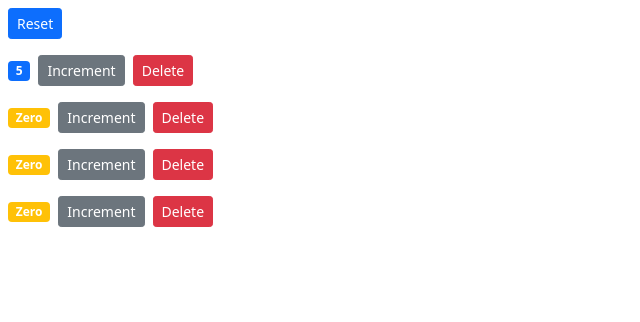
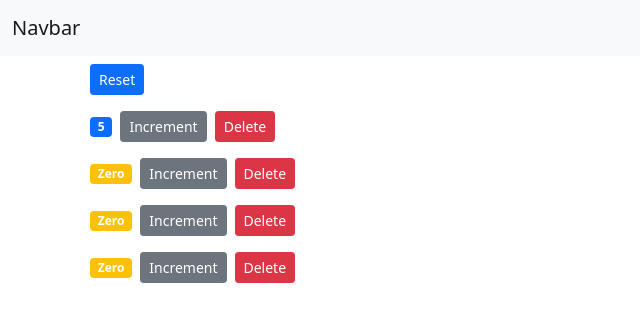
Before and after one commit to jamiul/react-docker, a React (Create React App) app in the folder frontend/: page / in a window 1280 px wide. Shown: the top 322 px of the page, without its empty margins (0-640 px from the left). Built offline with nearby package versions, Linux system fonts and the light colour scheme.

Commit message:
Multiple components in snyc

```diff
--- a/frontend/src/App.js
+++ b/frontend/src/App.js
@@ -1,25 +1,19 @@
-import logo from './logo.svg';
 import './App.css';
+import NavBar from './components/navbar';
+import Counters from './components/counters';
+import React from 'react';
 
-function App() {
-  return (
-    <div className="App">
-      <header className="App-header">
-        <img src={logo} className="App-logo" alt="logo" />
-        <p>
-          Edit <code>src/App.js</code> and save to reload.
-        </p>
-        <a
-          className="App-link"
-          href="https://reactjs.org"
-          target="_blank"
-          rel="noopener noreferrer"
-        >
-          Let's start
-        </a>
-      </header>
-    </div>
-  );
+class App extends React.Component {
+  render() {
+    return (
+      <React.Fragment>
+        <NavBar />
+        <main className="container">
+          <Counters />
+        </main>
+      </React.Fragment>
+    );
+  }
 }
 
 export default App;
--- a/frontend/src/components/counter.jsx
+++ b/frontend/src/components/counter.jsx
@@ -14,7 +14,7 @@ class Counter extends React.Component {
                 <button
                     onClick={ () => this.props.onDelete(this.props.counter.id) }
                     className='btn btn-danger btn-sm m-2'
-                >
+                    >
                     Delete
                 </button>
             </div>
--- a/frontend/src/components/counters.jsx
+++ b/frontend/src/components/counters.jsx
@@ -7,7 +7,7 @@ class Counters extends React.Component {
             { id: 1, value: 5 },
             { id: 2, value: 0 },
             { id: 3, value: 0 },
-            { id: 4, value: 0 }
+            { id: 4, value: 0 },
         ]
     };
     handleIncrement = counter => {
@@ -40,14 +40,12 @@ class Counters extends React.Component {
                     Reset
                 </button>
                 {this.state.counters.map(counter => (
-                    console.log(counter),
                     <Counter
                         key={counter.id}
                         onDelete={this.handleDelete}
                         onIncrement={this.handleIncrement}
                         counter={counter}
                         >
-                    <h4>Title</h4>
                     </Counter>
                 ))}
             </div>
--- /dev/null
+++ b/frontend/src/components/navbar.jsx
@@ -0,0 +1,16 @@
+import React, { Component } from 'react';
+
+class NavBar extends React.Component {
+    state = {}
+    render() {
+        return (
+            <nav className="navbar navbar-light bg-light">
+                <div className="container-fluid">
+                    <a className="navbar-brand" href="#">Navbar</a>
+                </div>
+            </nav>
+        );
+    }
+}
+
+export default NavBar;
--- a/frontend/src/index.js
+++ b/frontend/src/index.js
@@ -1,14 +1,13 @@
 import React from 'react';
 import ReactDOM from 'react-dom';
 import './index.css';
-// import App from './App';
+import App from './App';
 import reportWebVitals from './reportWebVitals';
 import 'bootstrap/dist/css/bootstrap.min.css';
-import Counters from './components/counters';
 
 ReactDOM.render(
   <React.StrictMode>
-    <Counters />
+    <App />
   </React.StrictMode>,
   document.getElementById('root')
 );
```
